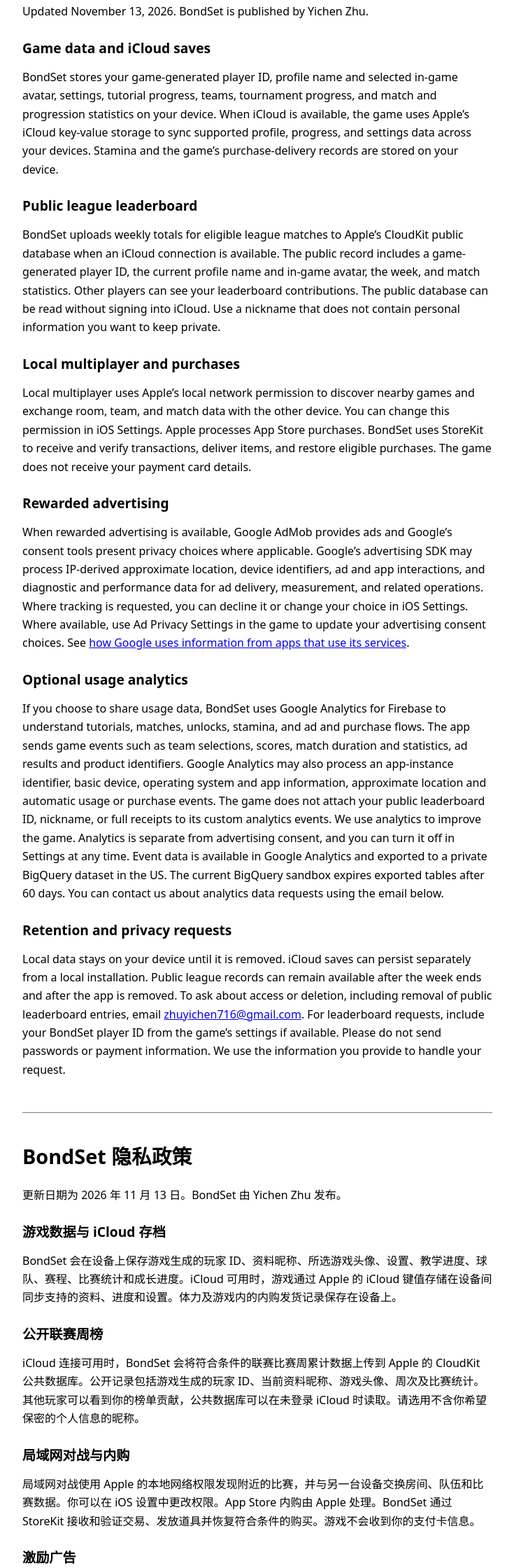
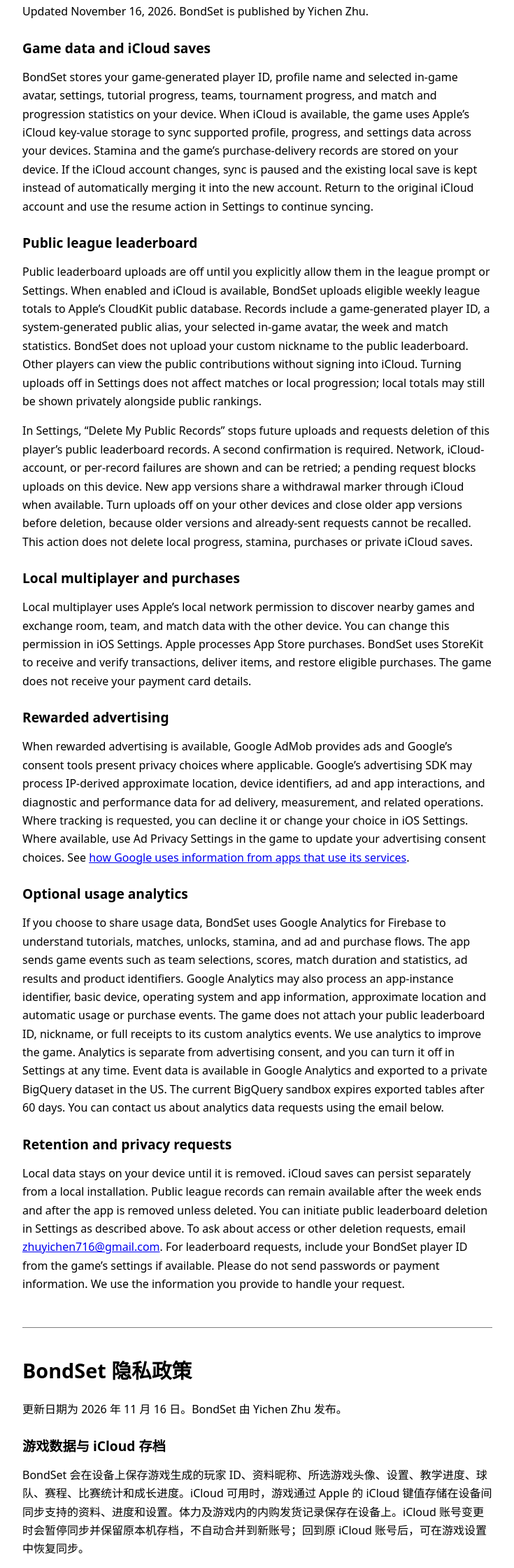
Before and after one commit to EasonzZ/Airborne, a plain HTML site: page privacy/index.html in a window 1280 px wide. Shown: the part 142-2382 px from the top of the page at 70% size, without its empty margins (272-1007 px from the left). Drawn offline with Linux system fonts and the light colour scheme.

Commit message:
同步首发隐私政策的周榜同意删除及账号保护说明

```diff
--- a/privacy/index.html
+++ b/privacy/index.html
@@ -20,13 +20,14 @@
 <main>
 <section id="en">
 <h1>BondSet Privacy Policy</h1>
-<p>Updated November 13, 2026. BondSet is published by Yichen Zhu.</p>
+<p>Updated November 16, 2026. BondSet is published by Yichen Zhu.</p>
 
 <h2>Game data and iCloud saves</h2>
-<p>BondSet stores your game-generated player ID, profile name and selected in-game avatar, settings, tutorial progress, teams, tournament progress, and match and progression statistics on your device. When iCloud is available, the game uses Apple’s iCloud key-value storage to sync supported profile, progress, and settings data across your devices. Stamina and the game’s purchase-delivery records are stored on your device.</p>
+<p>BondSet stores your game-generated player ID, profile name and selected in-game avatar, settings, tutorial progress, teams, tournament progress, and match and progression statistics on your device. When iCloud is available, the game uses Apple’s iCloud key-value storage to sync supported profile, progress, and settings data across your devices. Stamina and the game’s purchase-delivery records are stored on your device. If the iCloud account changes, sync is paused and the existing local save is kept instead of automatically merging it into the new account. Return to the original iCloud account and use the resume action in Settings to continue syncing.</p>
 
 <h2>Public league leaderboard</h2>
-<p>BondSet uploads weekly totals for eligible league matches to Apple’s CloudKit public database when an iCloud connection is available. The public record includes a game-generated player ID, the current profile name and in-game avatar, the week, and match statistics. Other players can see your leaderboard contributions. The public database can be read without signing into iCloud. Use a nickname that does not contain personal information you want to keep private.</p>
+<p>Public leaderboard uploads are off until you explicitly allow them in the league prompt or Settings. When enabled and iCloud is available, BondSet uploads eligible weekly league totals to Apple’s CloudKit public database. Records include a game-generated player ID, a system-generated public alias, your selected in-game avatar, the week and match statistics. BondSet does not upload your custom nickname to the public leaderboard. Other players can view the public contributions without signing into iCloud. Turning uploads off in Settings does not affect matches or local progression; local totals may still be shown privately alongside public rankings.</p>
+<p>In Settings, “Delete My Public Records” stops future uploads and requests deletion of this player’s public leaderboard records. A second confirmation is required. Network, iCloud-account, or per-record failures are shown and can be retried; a pending request blocks uploads on this device. New app versions share a withdrawal marker through iCloud when available. Turn uploads off on your other devices and close older app versions before deletion, because older versions and already-sent requests cannot be recalled. This action does not delete local progress, stamina, purchases or private iCloud saves.</p>
 
 <h2>Local multiplayer and purchases</h2>
 <p>Local multiplayer uses Apple’s local network permission to discover nearby games and exchange room, team, and match data with the other device. You can change this permission in iOS Settings. Apple processes App Store purchases. BondSet uses StoreKit to receive and verify transactions, deliver items, and restore eligible purchases. The game does not receive your payment card details.</p>
@@ -38,18 +39,19 @@
 <p>If you choose to share usage data, BondSet uses Google Analytics for Firebase to understand tutorials, matches, unlocks, stamina, and ad and purchase flows. The app sends game events such as team selections, scores, match duration and statistics, ad results and product identifiers. Google Analytics may also process an app-instance identifier, basic device, operating system and app information, approximate location and automatic usage or purchase events. The game does not attach your public leaderboard ID, nickname, or full receipts to its custom analytics events. We use analytics to improve the game. Analytics is separate from advertising consent, and you can turn it off in Settings at any time. Event data is available in Google Analytics and exported to a private BigQuery dataset in the US. The current BigQuery sandbox expires exported tables after 60 days. You can contact us about analytics data requests using the email below.</p>
 
 <h2>Retention and privacy requests</h2>
-<p>Local data stays on your device until it is removed. iCloud saves can persist separately from a local installation. Public league records can remain available after the week ends and after the app is removed. To ask about access or deletion, including removal of public leaderboard entries, email <a href="mailto:zhuyichen716@gmail.com">zhuyichen716@gmail.com</a>. For leaderboard requests, include your BondSet player ID from the game’s settings if available. Please do not send passwords or payment information. We use the information you provide to handle your request.</p>
+<p>Local data stays on your device until it is removed. iCloud saves can persist separately from a local installation. Public league records can remain available after the week ends and after the app is removed unless deleted. You can initiate public leaderboard deletion in Settings as described above. To ask about access or other deletion requests, email <a href="mailto:zhuyichen716@gmail.com">zhuyichen716@gmail.com</a>. For leaderboard requests, include your BondSet player ID from the game’s settings if available. Please do not send passwords or payment information. We use the information you provide to handle your request.</p>
 </section>
 
 <section id="zh" lang="zh-Hans">
 <h1>BondSet 隐私政策</h1>
-<p>更新日期为 2026 年 11 月 13 日。BondSet 由 Yichen Zhu 发布。</p>
+<p>更新日期为 2026 年 11 月 16 日。BondSet 由 Yichen Zhu 发布。</p>
 
 <h2>游戏数据与 iCloud 存档</h2>
-<p>BondSet 会在设备上保存游戏生成的玩家 ID、资料昵称、所选游戏头像、设置、教学进度、球队、赛程、比赛统计和成长进度。iCloud 可用时，游戏通过 Apple 的 iCloud 键值存储在设备间同步支持的资料、进度和设置。体力及游戏内的内购发货记录保存在设备上。</p>
+<p>BondSet 会在设备上保存游戏生成的玩家 ID、资料昵称、所选游戏头像、设置、教学进度、球队、赛程、比赛统计和成长进度。iCloud 可用时，游戏通过 Apple 的 iCloud 键值存储在设备间同步支持的资料、进度和设置。体力及游戏内的内购发货记录保存在设备上。iCloud 账号变更时会暂停同步并保留原本机存档，不自动合并到新账号；回到原 iCloud 账号后，可在游戏设置中恢复同步。</p>
 
 <h2>公开联赛周榜</h2>
-<p>iCloud 连接可用时，BondSet 会将符合条件的联赛比赛周累计数据上传到 Apple 的 CloudKit 公共数据库。公开记录包括游戏生成的玩家 ID、当前资料昵称、游戏头像、周次及比赛统计。其他玩家可以看到你的榜单贡献，公共数据库可以在未登录 iCloud 时读取。请选用不含你希望保密的个人信息的昵称。</p>
+<p>在联赛提示或设置中明确允许之前，公开周榜上传默认关闭。开启且 iCloud 可用时，BondSet 会将符合条件的联赛周累计数据上传到 Apple 的 CloudKit 公共数据库。公开记录包括游戏生成的玩家 ID、系统生成的公开代号、所选游戏头像、周次及比赛统计，不上传你的自定义昵称。其他玩家可以在未登录 iCloud 时查看公开贡献。在设置中关闭上传不影响比赛和本机成长；本机累计数据仍可能与公开排名一起仅向你显示。</p>
+<p>设置中的「删除我的公开周榜记录」会停止后续上传，并请求删除当前玩家的公开周榜记录，操作需再次确认。网络、iCloud 账号或逐条删除失败会明确提示，可再次重试；待处理请求会禁止本机上传。新版在 iCloud 可用时同步撤回标记。删除前请在其他设备关闭上传，并退出旧版游戏，因为旧版和已发送的请求无法被撤回。此操作不删除本机进度、体力、购买和私有 iCloud 存档。</p>
 
 <h2>局域网对战与内购</h2>
 <p>局域网对战使用 Apple 的本地网络权限发现附近的比赛，并与另一台设备交换房间、队伍和比赛数据。你可以在 iOS 设置中更改权限。App Store 内购由 Apple 处理。BondSet 通过 StoreKit 接收和验证交易、发放道具并恢复符合条件的购买。游戏不会收到你的支付卡信息。</p>
@@ -61,7 +63,7 @@
 <p>如果你选择分享使用数据，BondSet 会使用 Google Analytics for Firebase 了解教学、比赛、解锁、体力以及广告和内购流程。游戏会发送队伍选择、比分、比赛时长和统计、广告结果、商品标识符等事件。Google Analytics 还可能处理应用实例标识符、基本设备信息、操作系统与应用信息、大致位置，以及自动记录的使用或购买事件。游戏的自定义分析事件不附带公开榜单 ID、昵称或完整购买收据。我们使用分析数据改进游戏。使用情况分析与广告同意分别设置，你可以随时在游戏设置中关闭分析。事件可在 Google Analytics 中查看，并导出到美国区域的私有 BigQuery 数据集。当前 BigQuery 沙盒的导出表会在 60 天后到期。你可以通过下方邮箱联系我们处理分析数据请求。</p>
 
 <h2>保留期限与隐私请求</h2>
-<p>本地数据保存在设备上，直至被移除。iCloud 存档可独立于本机安装保留。公开周榜记录可能在该周结束或卸载游戏后继续保留。如需查询或申请删除数据，包括移除公开榜单记录，请发邮件至 <a href="mailto:zhuyichen716@gmail.com">zhuyichen716@gmail.com</a>。榜单相关请求可附上游戏设置里的 BondSet 玩家 ID。请勿发送密码或支付信息。你提供的信息将用于处理该请求。</p>
+<p>本地数据保存在设备上，直至被移除。iCloud 存档可独立于本机安装保留。公开周榜记录若未删除，可能在该周结束或卸载游戏后继续保留。公开榜单记录可按上文从游戏设置发起删除；如需查询或提出其他删除请求，请发邮件至 <a href="mailto:zhuyichen716@gmail.com">zhuyichen716@gmail.com</a>。榜单相关请求可附上游戏设置里的 BondSet 玩家 ID。请勿发送密码或支付信息。你提供的信息将用于处理该请求。</p>
 </section>
 </main>
 </body>
```
